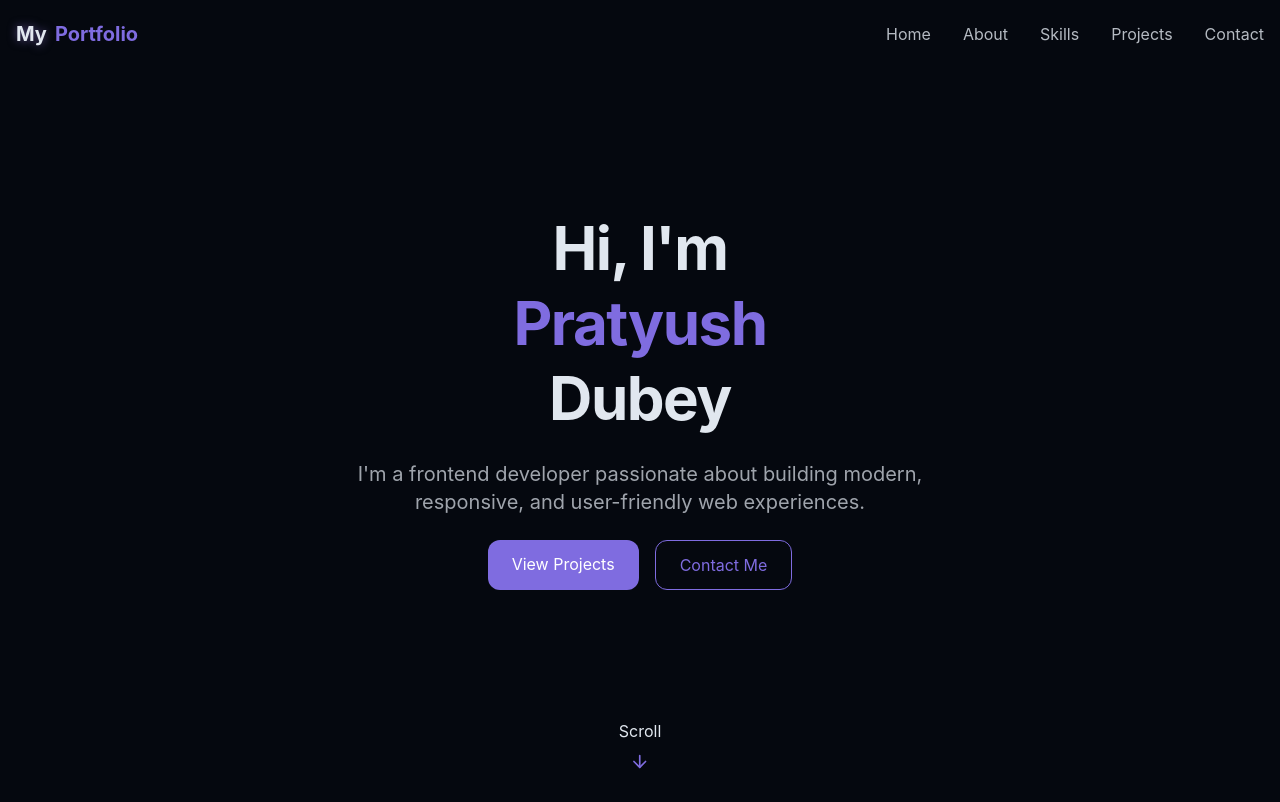
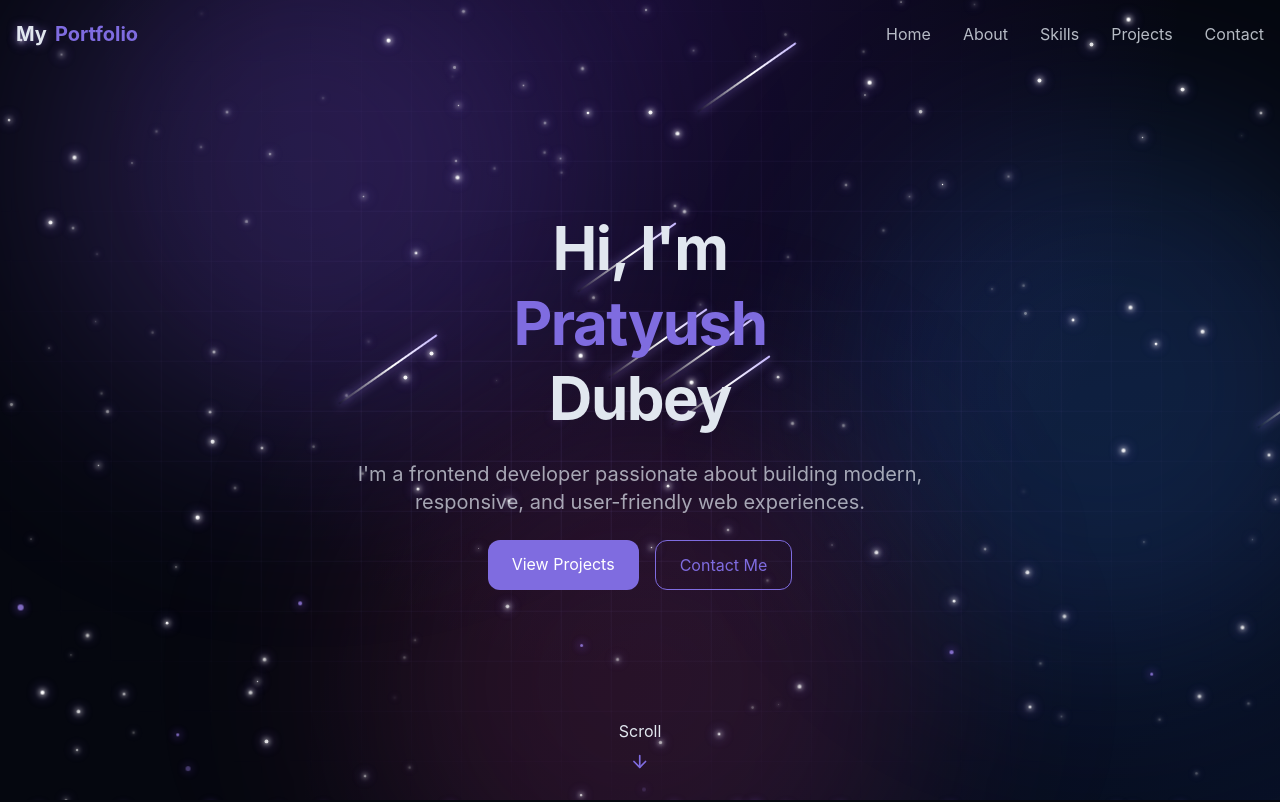
Before and after one commit to pratyush61/portfolio, a React (Vite) app: page / in a window 1280 px wide. Shown: the top 802 px of the page. Built offline with nearby package versions, Linux system fonts and the light colour scheme.

Commit message:
Refactor dark theme styles and animations
Refactor CSS styles for dark theme and animations. Adjust meteor and background styles for improved visual effects.

```diff
--- a/src/index.css
+++ b/src/index.css
@@ -1,5 +1,9 @@
 
 @import "tailwindcss";
+
+/* ========================================
+   DARK THEME
+======================================== */
 
 @theme {
   --color-border: hsl(var(--border));
@@ -34,15 +38,26 @@
   }
 
   @keyframes meteor {
-    0% { transform: rotate(215deg) translateX(0); opacity: 1; }
-    70% { opacity: 1; }
-    100% { transform: rotate(215deg) translateX(-500px); opacity: 0; }
+    0% {
+      transform: rotate(-35deg) translateX(0);
+      opacity: 0;
+    }
+    10%, 70% { opacity: 1; }
+    100% {
+      transform: rotate(-35deg) translateX(-500px);
+      opacity: 0;
+    }
   }
 }
+
+/* ========================================
+   GLOBAL STYLES
+======================================== */
 
 @layer base {
   :root {
     color-scheme: dark;
+
     --background: 222 47% 4%;
     --foreground: 213 31% 91%;
     --card: 222 47% 8%;
@@ -51,7 +66,9 @@
     --border: 217 33% 20%;
   }
 
-  * { @apply border-border; }
+  * {
+    @apply border-border;
+  }
 
   html {
     @apply scroll-smooth;
@@ -61,22 +78,45 @@
 
   body {
     @apply bg-background text-foreground;
+    min-height: 100vh;
+    margin: 0;
     font-feature-settings: "rlig" 1, "calt" 1;
     color-scheme: dark;
-    min-height: 100vh;
   }
 }
+
+/* ========================================
+   CONTAINER
+======================================== */
 
 @utility container {
   margin-inline: auto;
   padding-inline: 2rem;
 
-  @media (width >= 640px) { max-width: 640px; }
-  @media (width >= 768px) { max-width: 768px; }
-  @media (width >= 1024px) { max-width: 1024px; }
-  @media (width >= 1280px) { max-width: 1280px; }
-  @media (width >= 1400px) { max-width: 1400px; }
+  @media (width >= 640px) {
+    max-width: 640px;
+  }
+
+  @media (width >= 768px) {
+    max-width: 768px;
+  }
+
+  @media (width >= 1024px) {
+    max-width: 1024px;
+  }
+
+  @media (width >= 1280px) {
+    max-width: 1280px;
+  }
+
+  @media (width >= 1400px) {
+    max-width: 1400px;
+  }
 }
+
+/* ========================================
+   CUSTOM UTILITIES
+======================================== */
 
 @utility text-glow {
   @apply relative;
@@ -89,7 +129,11 @@
 
 @utility gradient-border {
   @apply relative rounded-md;
-  background: linear-gradient(to right, hsl(var(--card)), hsl(var(--card)));
+  background: linear-gradient(
+    to right,
+    hsl(var(--card)),
+    hsl(var(--card))
+  );
   background-clip: padding-box;
   border: 1px solid transparent;
 }
@@ -100,85 +144,152 @@
     hover:scale-105 active:scale-95;
 }
 
-@utility star {
-  @apply absolute rounded-full bg-white;
-  box-shadow: 0 0 10px 2px rgba(255, 255, 255, 0.4);
-}
-
-@utility meteor {
-  @apply absolute bg-linear-to-r from-white via-white to-transparent rounded-full;
-  box-shadow: 0 0 10px 5px rgba(255, 255, 255, 0.3);
-}
+/* ========================================
+   ROOT LAYOUT
+======================================== */
 
 #root {
-  max-width: 100%;
+  position: relative;
+  min-height: 100vh;
+  width: 100%;
   margin: 0 auto;
   padding: 0;
   text-align: center;
 }
 
-body {
-  display: flex;
-  flex-direction: column;
+/* ========================================
+   ANIMATED BACKGROUND BASE
+======================================== */
+
+.bg-base {
+  position: fixed;
+  inset: 0;
+  z-index: 0;
+  overflow: hidden;
+  pointer-events: none;
+
+  background:
+    radial-gradient(
+      ellipse at 50% 0%,
+      rgba(109, 40, 217, 0.18),
+      transparent 60%
+    ),
+    radial-gradient(
+      ellipse at 100% 100%,
+      rgba(37, 99, 235, 0.10),
+      transparent 55%
+    ),
+    #05070f;
 }
 
-/* Animated background */
-
-.bg-base {
-  position: relative;
-  isolation: isolate;
-  background:
-    radial-gradient(ellipse 80% 60% at 50% -10%, hsl(var(--primary) / 0.18), transparent 60%),
-    radial-gradient(ellipse 60% 50% at 100% 100%, rgb(56 189 248 / 0.08), transparent 60%),
-    hsl(var(--background));
-}
+/* ========================================
+   GLOWING AURORA ORBS
+======================================== */
 
 .aurora {
   position: absolute;
-  border-radius: 9999px;
+  border-radius: 50%;
   filter: blur(90px);
+  opacity: 1;
   will-change: transform;
   pointer-events: none;
 }
 
 @keyframes aurora-a {
-  0%, 100% { transform: translate3d(0, 0, 0) scale(1); }
-  33% { transform: translate3d(14vw, 10vh, 0) scale(1.2); }
-  66% { transform: translate3d(-6vw, 16vh, 0) scale(0.95); }
+  0%, 100% {
+    transform: translate3d(0, 0, 0) scale(1);
+  }
+  33% {
+    transform: translate3d(14vw, 10vh, 0) scale(1.2);
+  }
+  66% {
+    transform: translate3d(-6vw, 16vh, 0) scale(0.95);
+  }
 }
 
 @keyframes aurora-b {
-  0%, 100% { transform: translate3d(0, 0, 0) scale(1.1); }
-  50% { transform: translate3d(-16vw, -10vh, 0) scale(0.9); }
+  0%, 100% {
+    transform: translate3d(0, 0, 0) scale(1.1);
+  }
+  50% {
+    transform: translate3d(-16vw, -10vh, 0) scale(0.9);
+  }
 }
 
 @keyframes aurora-c {
-  0%, 100% { transform: translate3d(0, 0, 0) scale(1); }
-  40% { transform: translate3d(10vw, -14vh, 0) scale(1.25); }
-  80% { transform: translate3d(-8vw, 6vh, 0) scale(1); }
+  0%, 100% {
+    transform: translate3d(0, 0, 0) scale(1);
+  }
+  40% {
+    transform: translate3d(10vw, -14vh, 0) scale(1.25);
+  }
+  80% {
+    transform: translate3d(-8vw, 6vh, 0) scale(1);
+  }
 }
+
+/* ========================================
+   MOVING GRID PATTERN
+======================================== */
 
 .bg-grid {
   position: absolute;
   inset: 0;
+
   background-image:
-    linear-gradient(to right, hsl(var(--foreground) / 0.05) 1px, transparent 1px),
-    linear-gradient(to bottom, hsl(var(--foreground) / 0.05) 1px, transparent 1px);
-  background-size: 56px 56px;
-  -webkit-mask-image: radial-gradient(ellipse at center, black 25%, transparent 75%);
-  mask-image: radial-gradient(ellipse at center, black 25%, transparent 75%);
-  animation: grid-pan 40s linear infinite;
+    linear-gradient(
+      to right,
+      rgba(167, 139, 250, 0.09) 1px,
+      transparent 1px
+    ),
+    linear-gradient(
+      to bottom,
+      rgba(167, 139, 250, 0.09) 1px,
+      transparent 1px
+    );
+
+  background-size: 50px 50px;
+
+  -webkit-mask-image: radial-gradient(
+    ellipse at center,
+    black 15%,
+    transparent 80%
+  );
+
+  mask-image: radial-gradient(
+    ellipse at center,
+    black 15%,
+    transparent 80%
+  );
+
+  animation: grid-pan 30s linear infinite;
   pointer-events: none;
 }
 
 @keyframes grid-pan {
-  from { background-position: 0 0; }
-  to { background-position: 56px 56px; }
+  from {
+    background-position: 0 0;
+  }
+  to {
+    background-position: 50px 50px;
+  }
 }
 
-@keyframes twinkle {
-  0%, 100% { opacity: 0.2; transform: scale(0.8); }
-  50% { opacity: 1; transform: scale(1.2); }
+/* ========================================
+   TWINKLING STARS
+======================================== */
+
+.star {
+  position: absolute;
+  display: block;
+  border-radius: 50%;
+  background: #ffffff;
+
+  box-shadow:
+    0 0 4px 1px rgba(255, 255, 255, 0.65),
+    0 0 10px 2px rgba(167, 139, 250, 0.5);
+
+  pointer-events: none;
 }
 
 .twinkle {
@@ -187,40 +298,119 @@ body {
   animation-iteration-count: infinite;
 }
 
-@keyframes drift-up {
-  0% { transform: translate3d(0, 0, 0); opacity: 0; }
-  10% { opacity: 0.9; }
-  90% { opacity: 0.6; }
-  100% { transform: translate3d(var(--dx, 0px), -110vh, 0); opacity: 0; }
+@keyframes twinkle {
+  0%, 100% {
+    opacity: 0.25;
+    transform: scale(0.8);
+  }
+  50% {
+    opacity: 1;
+    transform: scale(1.35);
+  }
 }
+
+/* ========================================
+   SHOOTING STARS
+======================================== */
+
+.meteor {
+  position: absolute;
+  display: block;
+  border-radius: 999px;
+
+  background: linear-gradient(
+    90deg,
+    rgba(255, 255, 255, 0),
+    #ffffff 55%,
+    #c4b5fd
+  );
+
+  box-shadow: 0 0 10px rgba(167, 139, 250, 0.8);
+
+  transform: rotate(-35deg);
+  transform-origin: right center;
+  pointer-events: none;
+}
+
+/* ========================================
+   FLOATING PARTICLES
+======================================== */
 
 .particle {
   position: absolute;
   bottom: -10px;
-  border-radius: 9999px;
-  background: hsl(var(--primary));
-  box-shadow: 0 0 12px 2px hsl(var(--primary) / 0.6);
+  display: block;
+  border-radius: 50%;
+
+  background: #a78bfa;
+
+  box-shadow:
+    0 0 8px 2px rgba(139, 92, 246, 0.5);
+
   animation-name: drift-up;
   animation-timing-function: linear;
   animation-iteration-count: infinite;
+
   pointer-events: none;
 }
+
+@keyframes drift-up {
+  0% {
+    transform: translate3d(0, 0, 0);
+    opacity: 0;
+  }
+  10% {
+    opacity: 0.8;
+  }
+  90% {
+    opacity: 0.6;
+  }
+  100% {
+    transform: translate3d(var(--dx, 0px), -100vh, 0);
+    opacity: 0;
+  }
+}
+
+/* ========================================
+   MOUSE-FOLLOWING GLOW
+======================================== */
 
 .cursor-glow {
   position: absolute;
   top: 0;
   left: 0;
+
   width: 520px;
   height: 520px;
   margin: -260px 0 0 -260px;
-  border-radius: 9999px;
-  background: radial-gradient(circle, hsl(var(--primary) / 0.16), transparent 65%);
+
+  border-radius: 50%;
+
+  background: radial-gradient(
+    circle,
+    rgba(139, 92, 246, 0.16),
+    rgba(59, 130, 246, 0.06) 35%,
+    transparent 70%
+  );
+
   will-change: transform;
   pointer-events: none;
 }
 
+/* ========================================
+   ACCESSIBILITY
+======================================== */
+
 @media (prefers-reduced-motion: reduce) {
-  .aurora, .bg-grid, .twinkle, .particle, .meteor {
+  .aurora,
+  .bg-grid,
+  .twinkle,
+  .particle,
+  .meteor {
     animation: none !important;
   }
+
+  html {
+    scroll-behavior: auto;
+  }
 }
```
